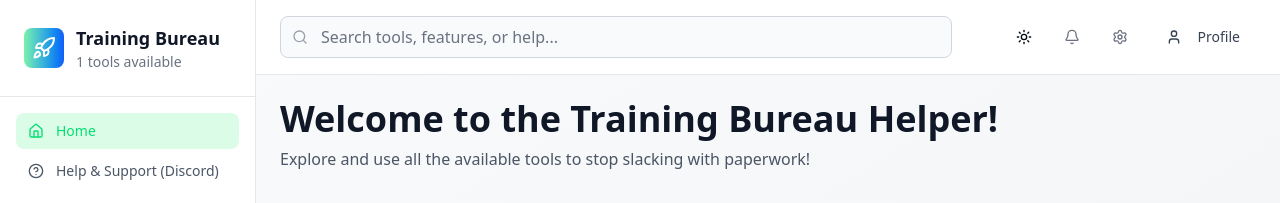
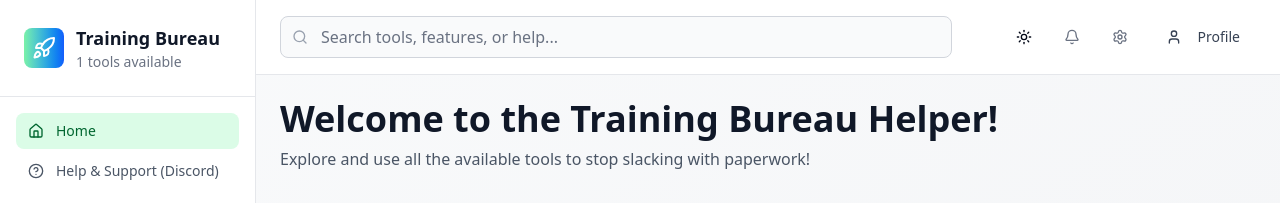
Before and after one commit to chocomintw/training-bureau-helper, a React (Vite) app: page / in a window 1280 px wide. Shown: the top 203 px of the page. Built offline with nearby package versions, Linux system fonts and the light colour scheme.

Commit message:
first UI fix!!!!!

```diff
--- a/src/components/sidebar.tsx
+++ b/src/components/sidebar.tsx
@@ -49,7 +49,7 @@ const Sidebar: React.FC = () => {
       {/* Navigation */}
       <nav className="p-4">
         <div className="space-y-1">
-          <button className="w-full flex items-center space-x-3 px-3 py-2 text-sm font-medium text-green-400 dark:text-green-800 bg-green-100 dark:bg-green-900/20 rounded-lg">
+          <button className="w-full flex items-center space-x-3 px-3 py-2 text-sm font-medium text-green-800 dark:text-green-600 bg-green-100 dark:bg-green-600/20 rounded-lg">
             <Home className="h-4 w-4" />
             <span>Home</span>
           </button>
```
